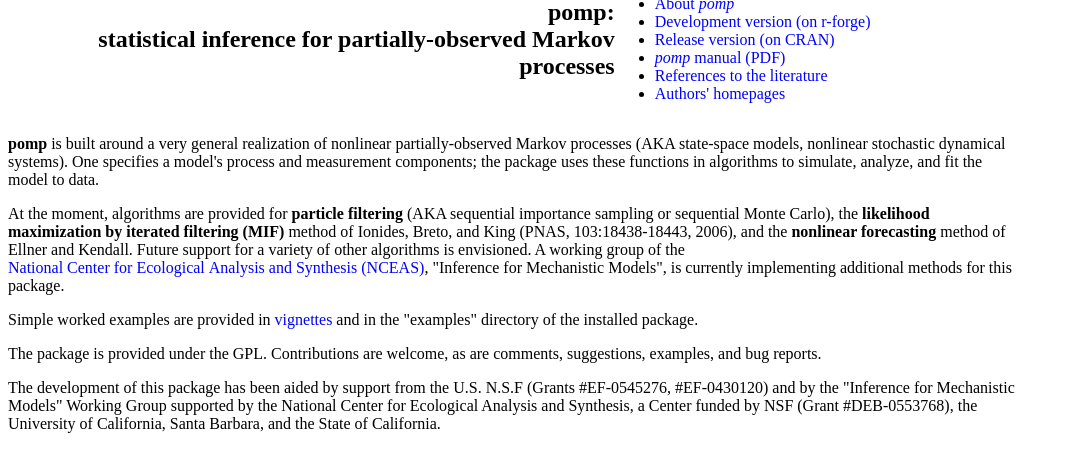
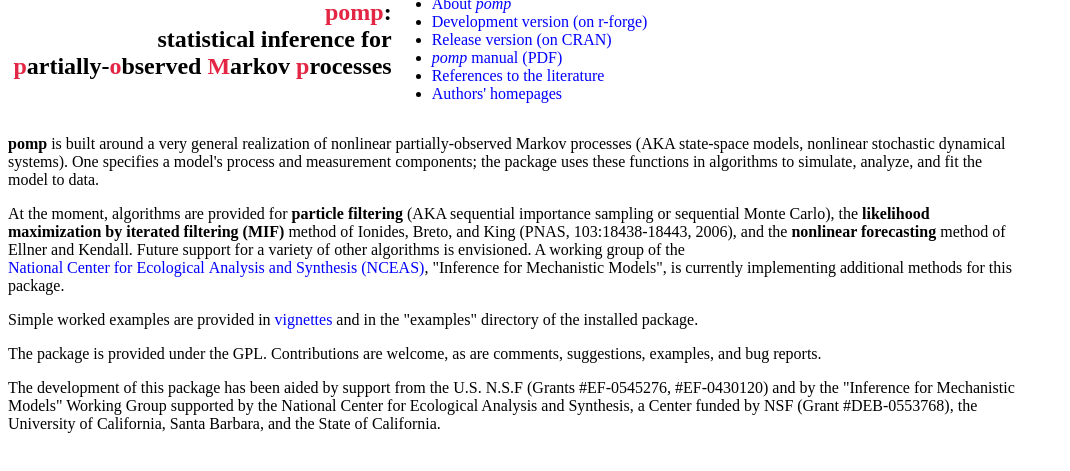
Before and after one commit to kingaa/pomp, a PHP site: page /?nav=1 in a window 1280 px wide. Shown: the part 329-800 px from the top of the page, without its empty margins (0-1070 px from the left). Run offline with PHP 8.4, Linux system fonts and the light colour scheme.

Commit message:
- minor cosmetology
git-svn-id: svn+ssh://svn.r-forge.r-project.org/svnroot/pomp@167 edb9625f-4e0d-4859-8d74-9fd3b1da38cb

```diff
--- a/www/index.php
+++ b/www/index.php
@@ -34,7 +34,9 @@
 <table border="0" cellspacing="0" cellpadding="0">
 <tr>
 <td align="right" width="60%">
-<h2>pomp:<br> statistical inference for partially-observed Markov processes</h2>
+<h2><span class="emph">pomp</span>:<br>
+statistical inference for<br>
+<span class="emph">p</span>artially-<span class="emph">o</span>bserved&nbsp;<span class="emph">M</span>arkov&nbsp;<span class="emph">p</span>rocesses</h2>
 </td>
 <td align="left" width="40%">
 <ul>
--- a/www/whitestyle.css
+++ b/www/whitestyle.css
@@ -44,3 +44,7 @@
 big.xxlarge             { font-size : x-large  }
 big.huge                { font-size : larger   }
 big.xhuge               { font-size : xx-large }
+
+.emph {
+      color: #E32644
+}
```
